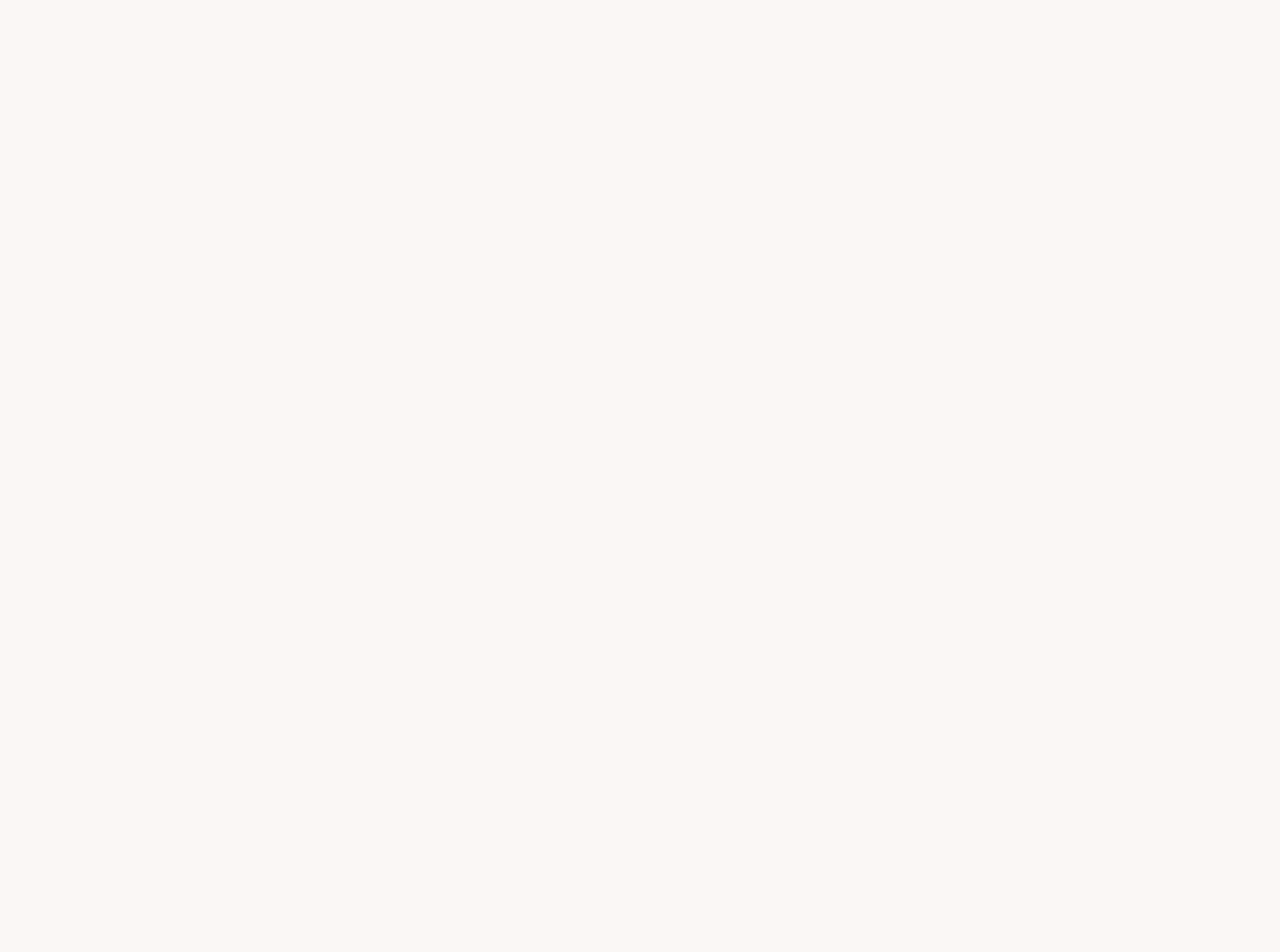
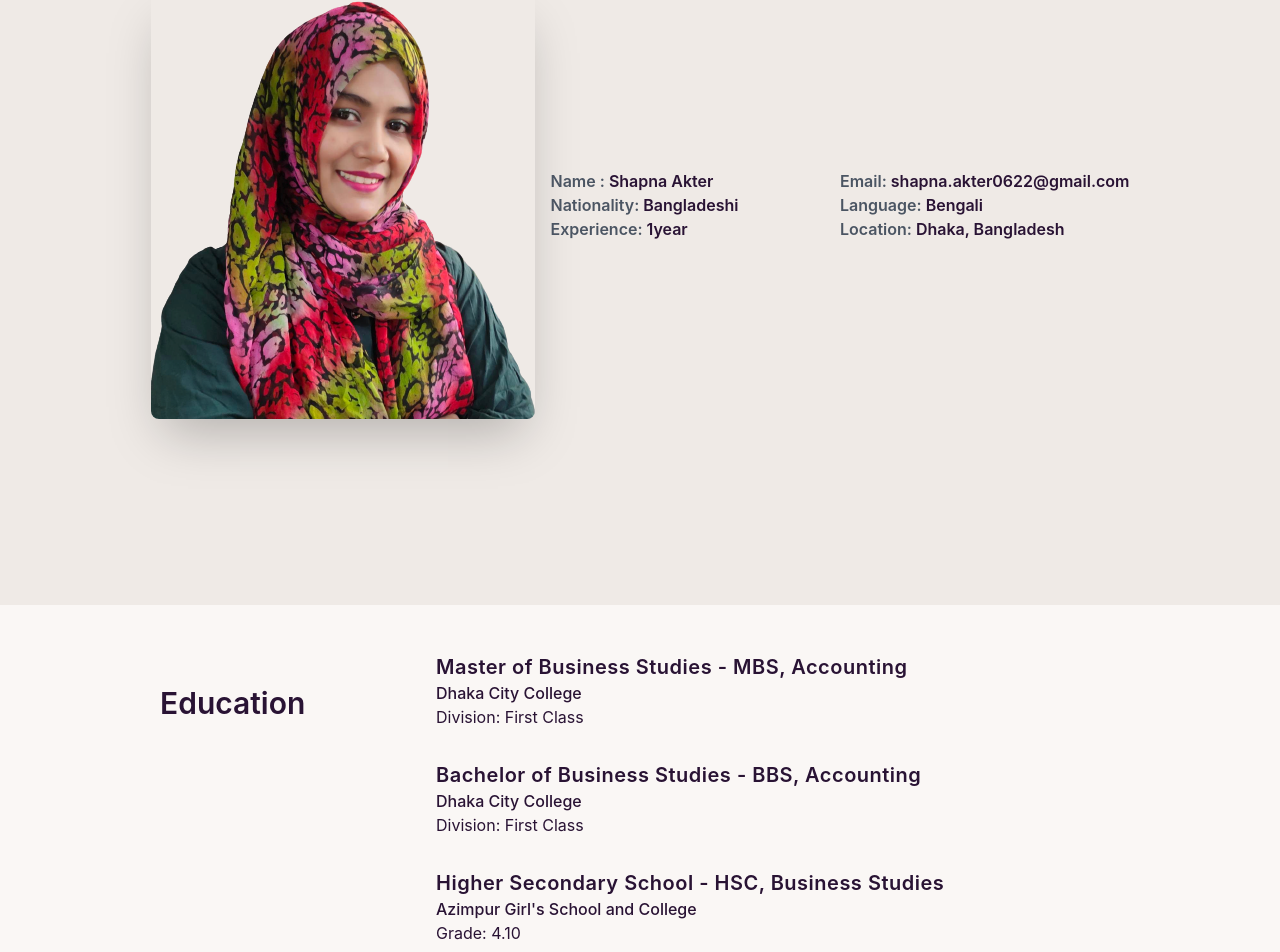
Before and after one commit to shapna-akter/personal-portfolio, a React (Create React App) app: page /about in a window 1280 px wide. Shown: the part 403-1355 px from the top of the page. Before the commit the page ends 800 px from the top, so only its background shows below. Built offline with nearby package versions, Linux system fonts and the light colour scheme.

Commit message:
about sec added

```diff
--- /dev/null
+++ b/src/Components/AboutMe/About.js
@@ -0,0 +1,23 @@
+import React from 'react';
+import myImage from '../../assets/me3.png'
+
+const About = () => {
+    return (
+        <div className="hero min-h-screen bg-base-200">
+            <div className="hero-content flex-col lg:flex-row">
+                <img src={myImage} className="max-w-sm rounded-lg shadow-2xl" alt='' />
+
+                <div className='grid grid-cols-1 md:grid-cols-2 gap-0 font-semibold'>
+                    <p><span className='text-gray-600'>Name :</span> Shapna Akter</p>
+                    <p><span className='text-gray-600'>Email:</span> shapna.akter0622@gmail.com</p>
+                    <p><span className='text-gray-600'>Nationality:</span> Bangladeshi</p>
+                    <p><span className='text-gray-600'>Language:</span> Bengali</p>
+                    <p><span className='text-gray-600'>Experience:</span> 1year</p>
+                    <p><span className='text-gray-600'>Location:</span> Dhaka, Bangladesh</p>
+                </div>
+            </div>
+        </div>
+    );
+};
+
+export default About;
--- a/src/Components/AboutMe/AboutMe.js
+++ b/src/Components/AboutMe/AboutMe.js
@@ -1,9 +1,15 @@
 import React from 'react';
+import About from './About';
+import Education from './Education';
+import Skills from './Skills';
 
 const AboutMe = () => {
     return (
         <div>
-
+            <h1 className='text-5xl text-center font-bold my-12'>About <span className='text-amber-600'>Me</span></h1>
+            <About></About>
+            <Skills></Skills>
+            <Education></Education>
         </div>
     );
 };
--- /dev/null
+++ b/src/Components/AboutMe/Education.js
@@ -0,0 +1,40 @@
+import React from 'react';
+
+const Education = () => {
+    return (
+        <div>
+            <section className="dark:bg-gray-800 dark:text-gray-100">
+                <div className="container max-w-5xl px-4 py-12 mx-auto">
+                    <div className="grid gap-4 mx-4 sm:grid-cols-12">
+                        <div className="col-span-12 sm:col-span-3">
+                            <div className="text-center sm:text-left mb-14 before:block before:w-24 before:h-3 before:mb-5 before:rounded-md before:mx-auto sm:before:mx-0 before:dark:bg-violet-400">
+                                <h3 className="text-3xl font-semibold">Education</h3>
+                            </div>
+                        </div>
+                        <div className="relative col-span-12 px-4 space-y-6 sm:col-span-9">
+                            <div className="col-span-12 space-y-12 relative px-4 sm:col-span-8 sm:space-y-8 sm:before:absolute sm:before:top-2 sm:before:bottom-0 sm:before:w-0.5 sm:before:-left-3 before:dark:bg-gray-700">
+                                <div className="flex flex-col sm:relative sm:before:absolute sm:before:top-2 sm:before:w-4 sm:before:h-4 sm:before:rounded-full sm:before:left-[-35px] sm:before:z-[1] before:dark:bg-violet-400">
+                                    <h3 className="text-xl font-semibold tracking-wide">Master of Business Studies - MBS, Accounting</h3>
+                                    <h3 className='font-medium'>Dhaka City College</h3>
+                                    <p>Division: First Class</p>
+                                </div>
+                                <div className="flex flex-col sm:relative sm:before:absolute sm:before:top-2 sm:before:w-4 sm:before:h-4 sm:before:rounded-full sm:before:left-[-35px] sm:before:z-[1] before:dark:bg-violet-400">
+                                    <h3 className="text-xl font-semibold tracking-wide">Bachelor of Business Studies - BBS, Accounting</h3>
+                                    <h3 className='font-medium'>Dhaka City College</h3>
+                                    <p>Division: First Class</p>
+                                </div>
+                                <div className="flex flex-col sm:relative sm:before:absolute sm:before:top-2 sm:before:w-4 sm:before:h-4 sm:before:rounded-full sm:before:left-[-35px] sm:before:z-[1] before:dark:bg-violet-400">
+                                    <h3 className="text-xl font-semibold tracking-wide">Higher Secondary School - HSC, Business Studies</h3>
+                                    <h3 className='font-medium'>Azimpur Girl's School and College</h3>
+                                    <p>Grade: 4.10</p>
+                                </div>
+                            </div>
+                        </div>
+                    </div>
+                </div>
+            </section>
+        </div>
+    );
+};
+
+export default Education;
--- /dev/null
+++ b/src/Components/AboutMe/Skills.js
@@ -0,0 +1,11 @@
+import React from 'react';
+
+const Skills = () => {
+    return (
+        <div>
+
+        </div>
+    );
+};
+
+export default Skills;
--- a/src/Components/Contact/Contact.js
+++ b/src/Components/Contact/Contact.js
@@ -3,7 +3,50 @@ import React from 'react';
 const Contact = () => {
     return (
         <div>
-
+            <section className="py-6 my-12">
+                <div className="grid max-w-6xl grid-cols-1 px-6 mx-auto lg:px-8 md:grid-cols-2 md:divide-x">
+                    <div className="py-6 md:py-0 md:px-6">
+                        <h1 className="text-4xl font-bold">Get in touch</h1>
+                        <p className="pt-2 pb-4">Fill in the form to start a conversation</p>
+                        <div className="space-y-4">
+                            <p className="flex items-center">
+                                <svg xmlns="http://www.w3.org/2000/svg" viewBox="0 0 20 20" fill="currentColor" className="w-5 h-5 mr-2 sm:mr-6">
+                                    <path fillRule="evenodd" d="M5.05 4.05a7 7 0 119.9 9.9L10 18.9l-4.95-4.95a7 7 0 010-9.9zM10 11a2 2 0 100-4 2 2 0 000 4z" clipRule="evenodd"></path>
+                                </svg>
+                                <span>Dhaka, Bangladesh</span>
+                            </p>
+                            <p className="flex items-center">
+                                <svg xmlns="http://www.w3.org/2000/svg" viewBox="0 0 20 20" fill="currentColor" className="w-5 h-5 mr-2 sm:mr-6">
+                                    <path d="M2 3a1 1 0 011-1h2.153a1 1 0 01.986.836l.74 4.435a1 1 0 01-.54 1.06l-1.548.773a11.037 11.037 0 006.105 6.105l.774-1.548a1 1 0 011.059-.54l4.435.74a1 1 0 01.836.986V17a1 1 0 01-1 1h-2C7.82 18 2 12.18 2 5V3z"></path>
+                                </svg>
+                                <span>+8801676345030</span>
+                            </p>
+                            <p className="flex items-center">
+                                <svg xmlns="http://www.w3.org/2000/svg" viewBox="0 0 20 20" fill="currentColor" className="w-5 h-5 mr-2 sm:mr-6">
+                                    <path d="M2.003 5.884L10 9.882l7.997-3.998A2 2 0 0016 4H4a2 2 0 00-1.997 1.884z"></path>
+                                    <path d="M18 8.118l-8 4-8-4V14a2 2 0 002 2h12a2 2 0 002-2V8.118z"></path>
+                                </svg>
+                                <span>shapna.akter0622@gmail.com</span>
+                            </p>
+                        </div>
+                    </div>
+                    <form novalidate="" className="flex flex-col py-6 space-y-6 md:py-0 md:px-6 ng-untouched ng-pristine ng-valid">
+                        <label className="block">
+                            <span className="mb-1">Full name</span>
+                            <input type="text" placeholder="Your Name" className="block w-full rounded-md shadow-sm p-2 mt-2" />
+                        </label>
+                        <label className="block">
+                            <span className="mb-1">Email</span>
+                            <input type="email" placeholder="Your Email" className="block w-full rounded-md shadow-sm p-2 mt-2" />
+                        </label>
+                        <label className="block">
+                            <span className="mb-1">Message</span>
+                            <textarea rows="3" className="block w-full rounded-md mt-2"></textarea>
+                        </label>
+                        <button type="button" className="btn btn-success px-8 py-3 text-lg rounded hover:ring hover:ring-violet-400">Submit</button>
+                    </form>
+                </div>
+            </section>
         </div>
     );
 };
--- a/src/Components/Navbar/Navbar.js
+++ b/src/Components/Navbar/Navbar.js
@@ -29,7 +29,9 @@ const Navbar = () => {
                 </ul>
             </div>
             <div className="navbar-end">
-                <button className='btn btn-primary font-bold'>Download CV</button>
+                <a href="https://drive.google.com/file/d/1jEndtHLyXF79ekU6edQq0UQX9NRrZWbT/view?usp=sharing" target="_blank" rel="noopener noreferrer">
+                    <button className='btn btn-success font-bold'>Download CV</button>
+                </a>
             </div>
         </div>
     );
```
Also changed, not shown: src/assets/me2.jpg (added), src/assets/me3.png (added).
